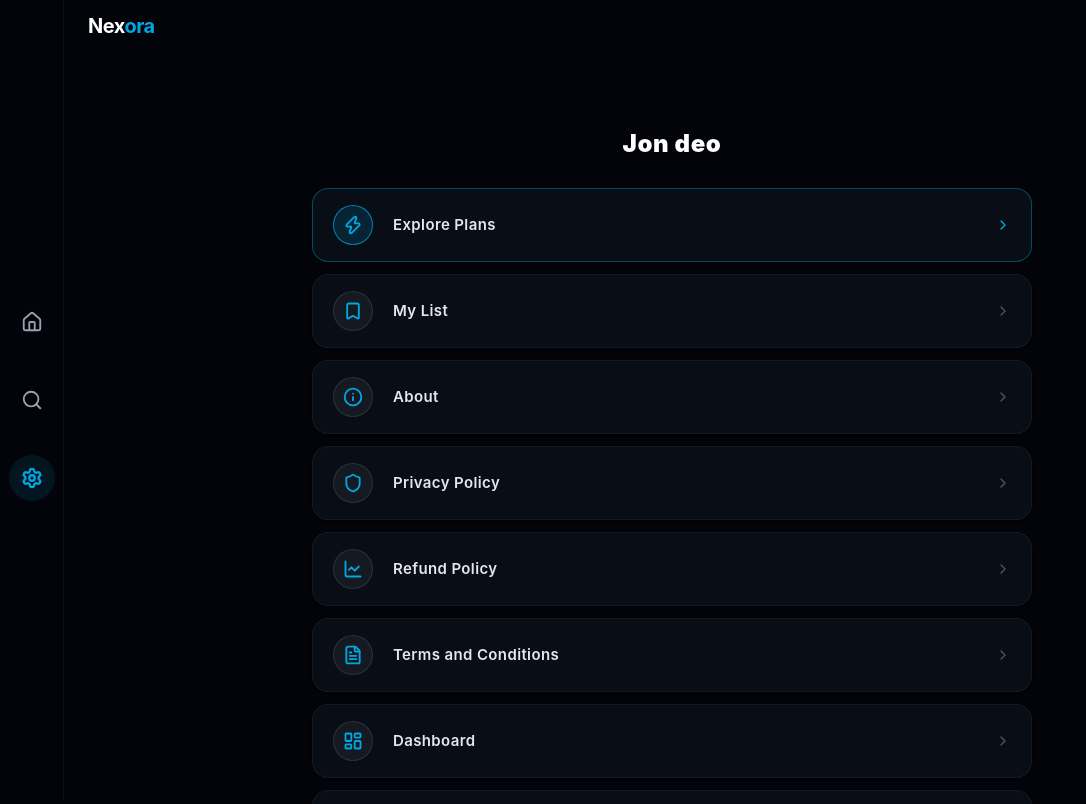
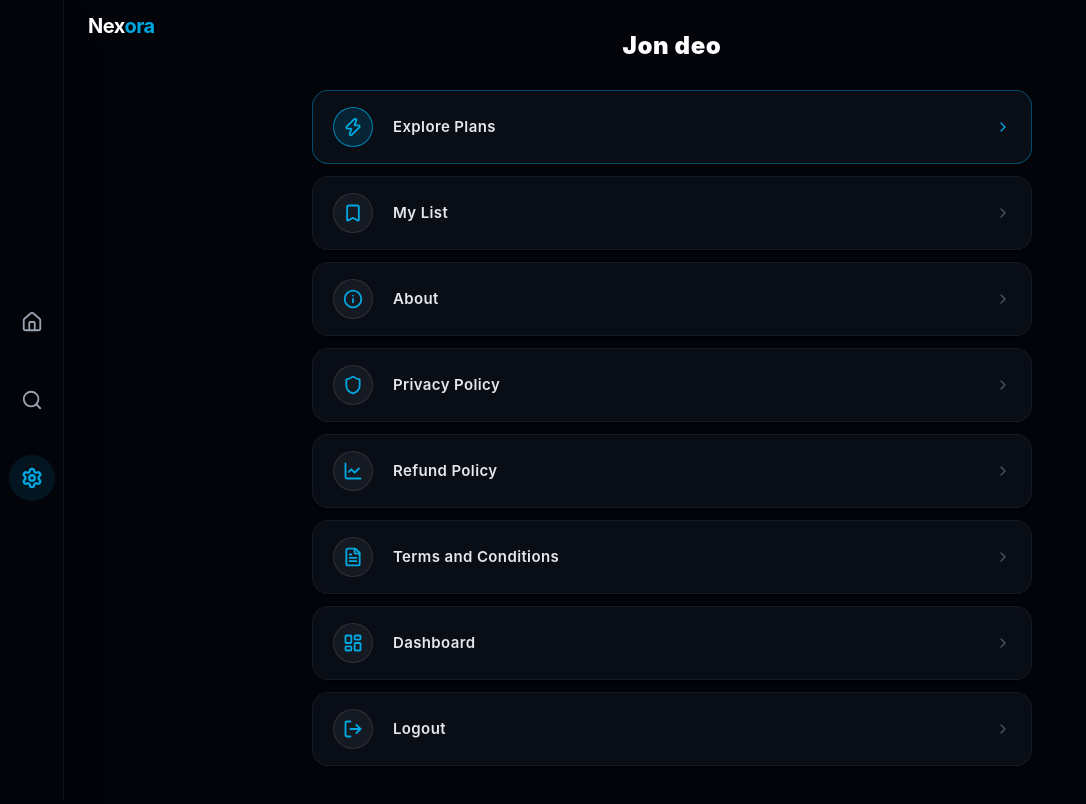
Before and after one commit to PankajPote18/SoundSphere, a React (Vite) app: page /settings in a window 1280 px wide. Shown: the top 804 px of the page, without its empty margins (0-1086 px from the left). Built offline with nearby package versions, Linux system fonts and the light colour scheme.

Commit message:
Settig page design3

```diff
--- a/src/pages/SettingsPage.jsx
+++ b/src/pages/SettingsPage.jsx
@@ -46,7 +46,7 @@ const SettingsPage = () => {
   const user = userStr ? JSON.parse(userStr) : null;
 
   return (
-    <div className="w-full bg-bg-dark pt-20 md:pt-32 pb-8">
+    <div className="w-full bg-bg-dark pt-[56px] md:pt-[30px] pb-8 md:pb-32">
       <div className="w-full max-w-3xl mx-auto px-4 md:px-6">
 
         {/* Top Section */}
```
